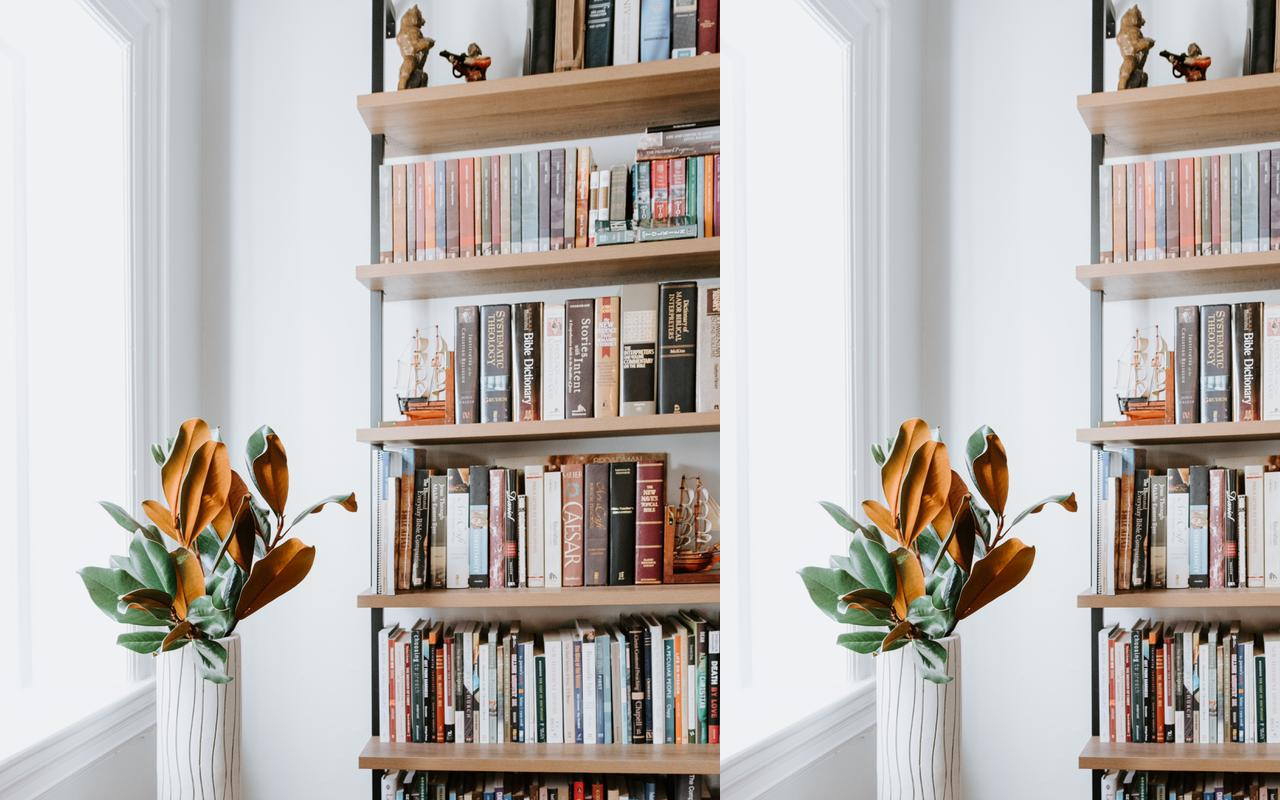
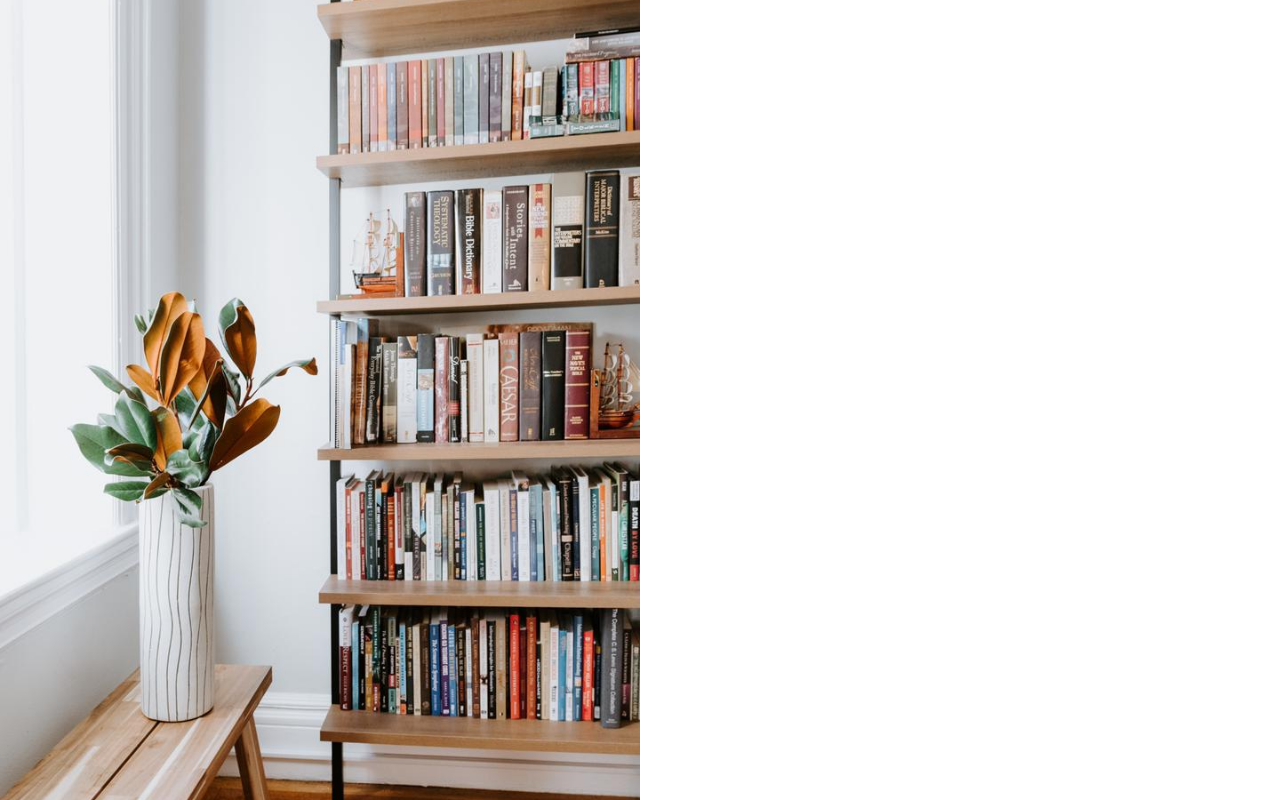
Before and after one commit to kayflyS/seedbooks, a plain HTML site: page project 1/login.html in a window 1280 px wide. Drawn offline with Linux system fonts and the light colour scheme.

Commit message:
login and form page2

```diff
--- a/project 1/login.css
+++ b/project 1/login.css
@@ -1,7 +1,36 @@
-body{
-     /* margin: 0;
-    padding:0;  */
+/* body{
+     margin: 0;
+    padding:0;
     background: url(sb.jpeg);
     font-family: sans-serif;
 
+} */
+*{
+    margin: 0;
+    padding: 0;
+    box-sizing: border-box;
+    font-family: monospace;
+
 }
+section{
+    position: relative;
+    width: 100%;
+    height: 100vh;
+    display: flex;
+}
+
+section .imgbox{
+    position: relative;
+    width: 50%;
+    height: 100%;
+
+}
+section .imgbox img{
+    position: absolute;
+    top: 0;
+    left: 0;
+    width: 100%;
+    height: 100%;
+    object-fit: cover;
+
+}
--- a/project 1/login.html
+++ b/project 1/login.html
@@ -8,10 +8,14 @@
     <link rel="stylesheet" href="login.css">
 </head>
 <body>
-    <div class="loginbox">
+    <section>
+        <div class="imgbox">
+            <img src="sb.jpeg" alt="">
+        </div>
+        <div class="content-box">
 
-    </div>
-
+        </div>
+    </section>
 
 
 </body>
```
